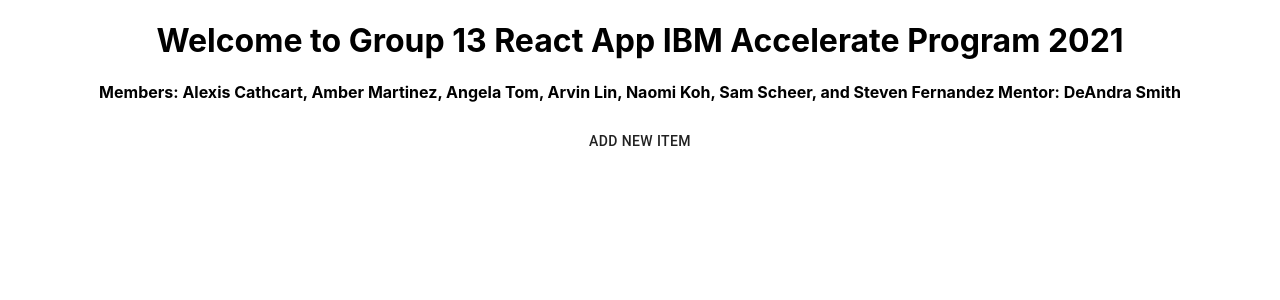
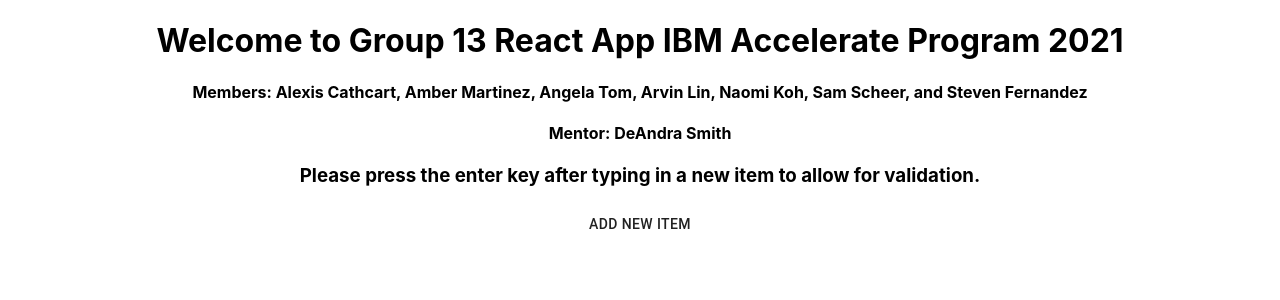
Before and after one commit to 2021-IBM-Accelerate-SW-Track/lab-1-team-13, a React (Create React App) app: page / in a window 1280 px wide. Shown: the top 300 px of the page. Built offline with nearby package versions, Linux system fonts and the light colour scheme.

Commit message:
added instruction blurb

```diff
--- a/src/component/header/header.js
+++ b/src/component/header/header.js
@@ -4,8 +4,10 @@
 export default function Header() {
   return (
     <>
- <h1><bold>Welcome to Group 13 React App IBM Accelerate Program 2021</bold></h1>
-  <h4>Members: Alexis Cathcart, Amber Martinez, Angela Tom, Arvin Lin, Naomi Koh, Sam Scheer, and Steven Fernandez Mentor: DeAndra Smith</h4>
+      <h1><bold>Welcome to Group 13 React App IBM Accelerate Program 2021</bold></h1>
+      <h4>Members: Alexis Cathcart, Amber Martinez, Angela Tom, Arvin Lin, Naomi Koh, Sam Scheer, and Steven Fernandez</h4>
+      <h4>Mentor: DeAndra Smith</h4>
+      <h3>Please press the enter key after typing in a new item to allow for validation.</h3>
     </>
   )
 }
```
